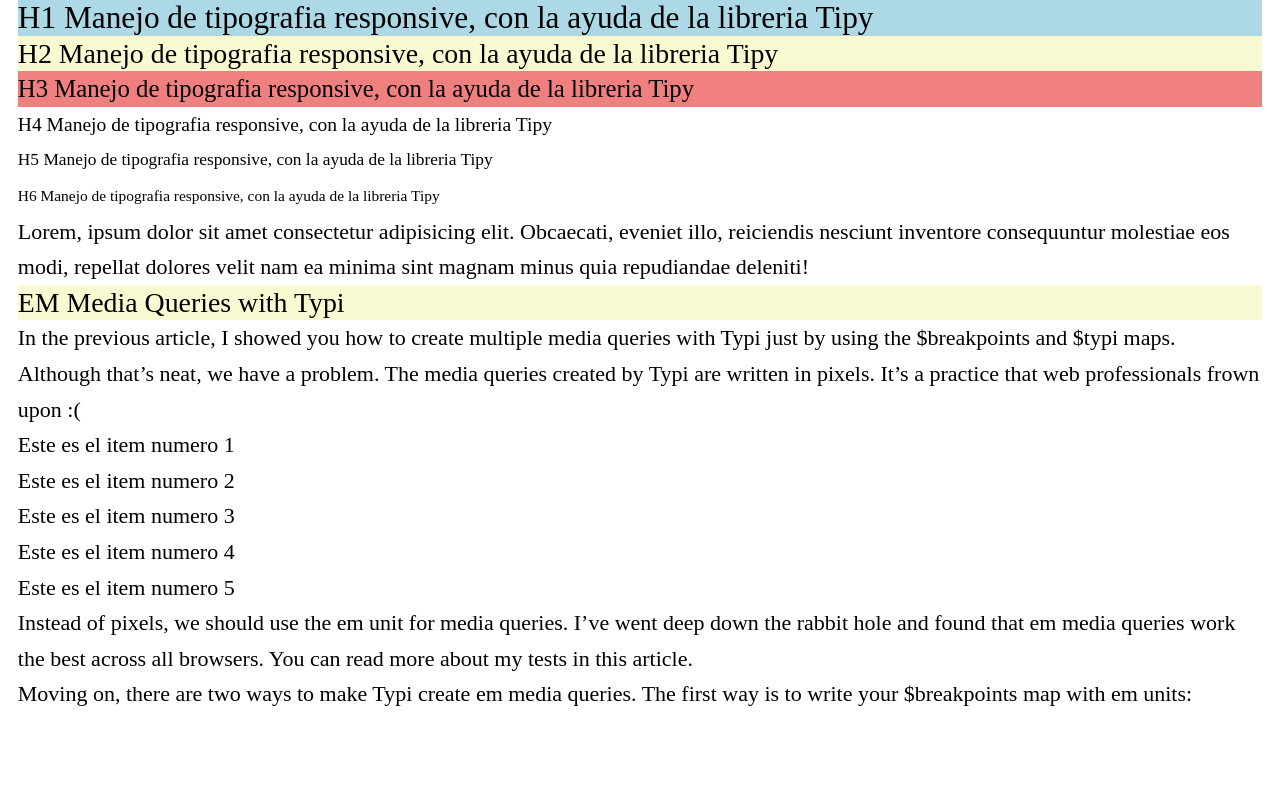
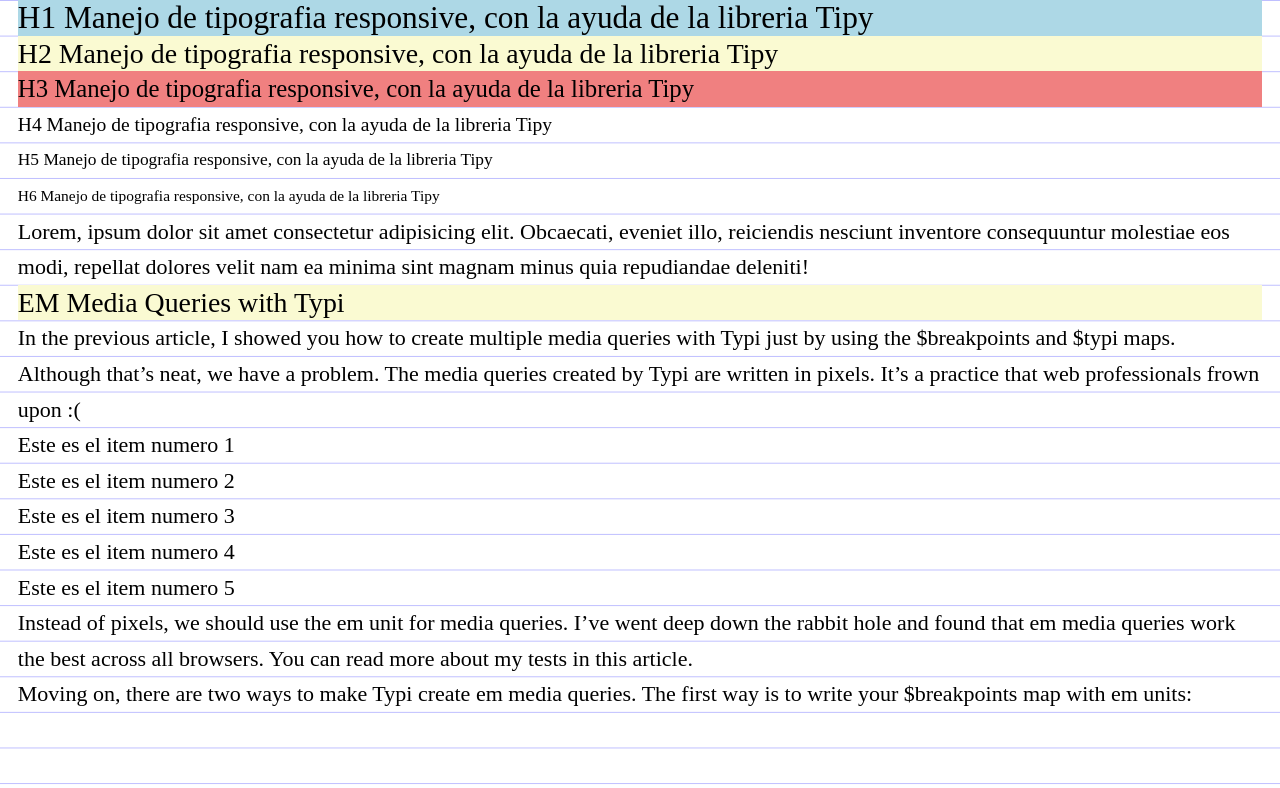
Before and after one commit to xenturi0n/tipografia-responsive-01, a website: page index.html in a window 1280 px wide. Drawn offline with Linux system fonts and the light colour scheme.

Commit message:
baseline-grid habilitada

```diff
--- a/scss/D_elements/_body.elements.scss
+++ b/scss/D_elements/_body.elements.scss
@@ -1,4 +1,4 @@
 body{
     margin: 0 vr(0.5);
-    // @include baseline-grid();
+    @include baseline-grid();
 }
```
Also changed, not shown: css/styles.css.
